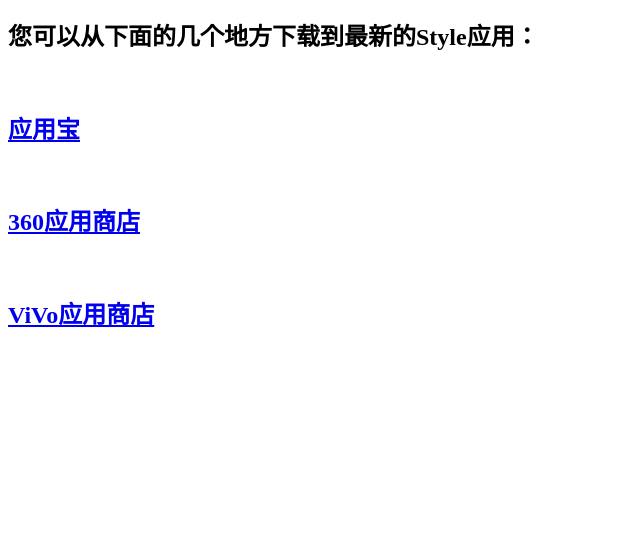
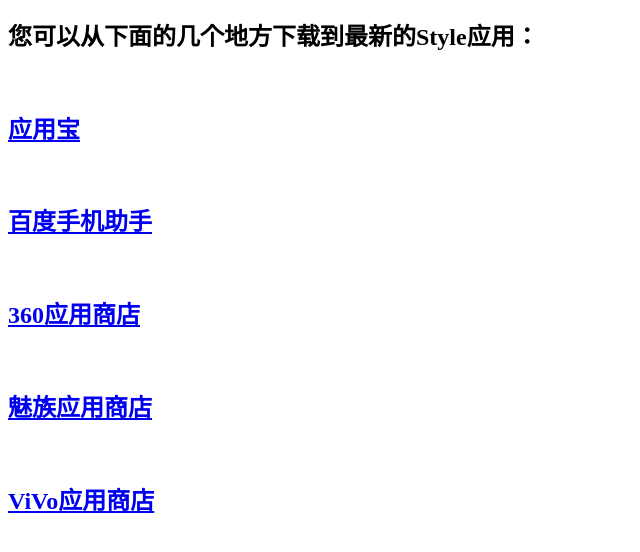
Before and after one commit to jinkg/FileServer, a plain HTML site: page Index.html in a window 1280 px wide. Shown: the part 116-668 px from the top of the page, without its empty margins (0-640 px from the left). Drawn offline with Linux system fonts and the light colour scheme.

Commit message:
update index

```diff
--- a/Index.html
+++ b/Index.html
@@ -10,7 +10,9 @@
 <p>
   <h2>您可以从下面的几个地方下载到最新的Style应用：</h2><br/>
   <h2><a href="http://sj.qq.com/myapp/detail.htm?apkName=com.yalin.style">应用宝</a></h2><br/>
+  <h2><a href="http://shouji.baidu.com/software/11447697.html">百度手机助手</a></h2><br/>
   <h2><a href="http://zhushou.360.cn/detail/index/soft_id/3830999?recrefer=SE_D_Style">360应用商店</a></h2><br/>
+  <h2><a href="http://app.meizu.com/apps/public/detail?package_name=com.yalin.style">魅族应用商店</a></h2><br/>
   <h2><a href="http://www.pc6.com/az/473393.html">ViVo应用商店</a></h2><br/>
 </p>
 </body>
```
